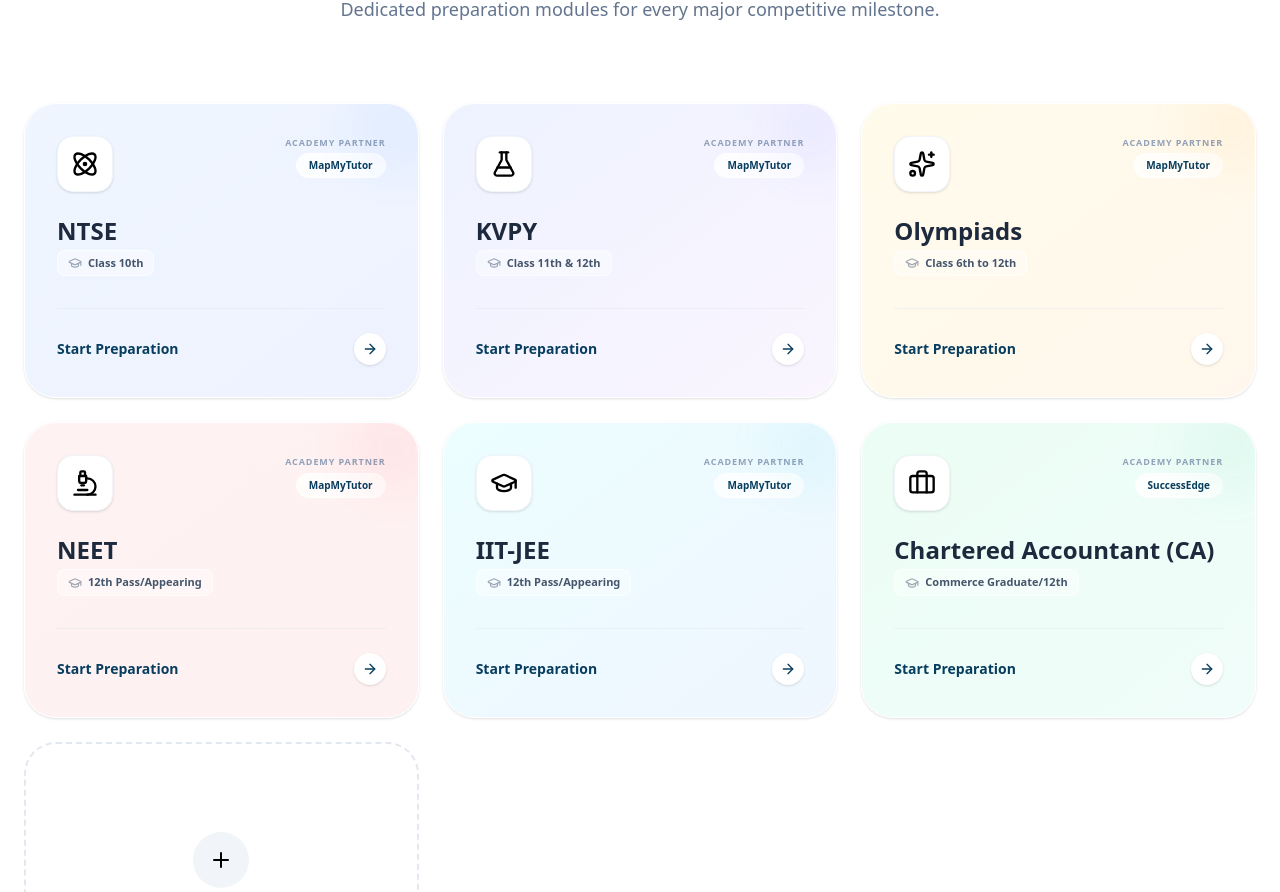
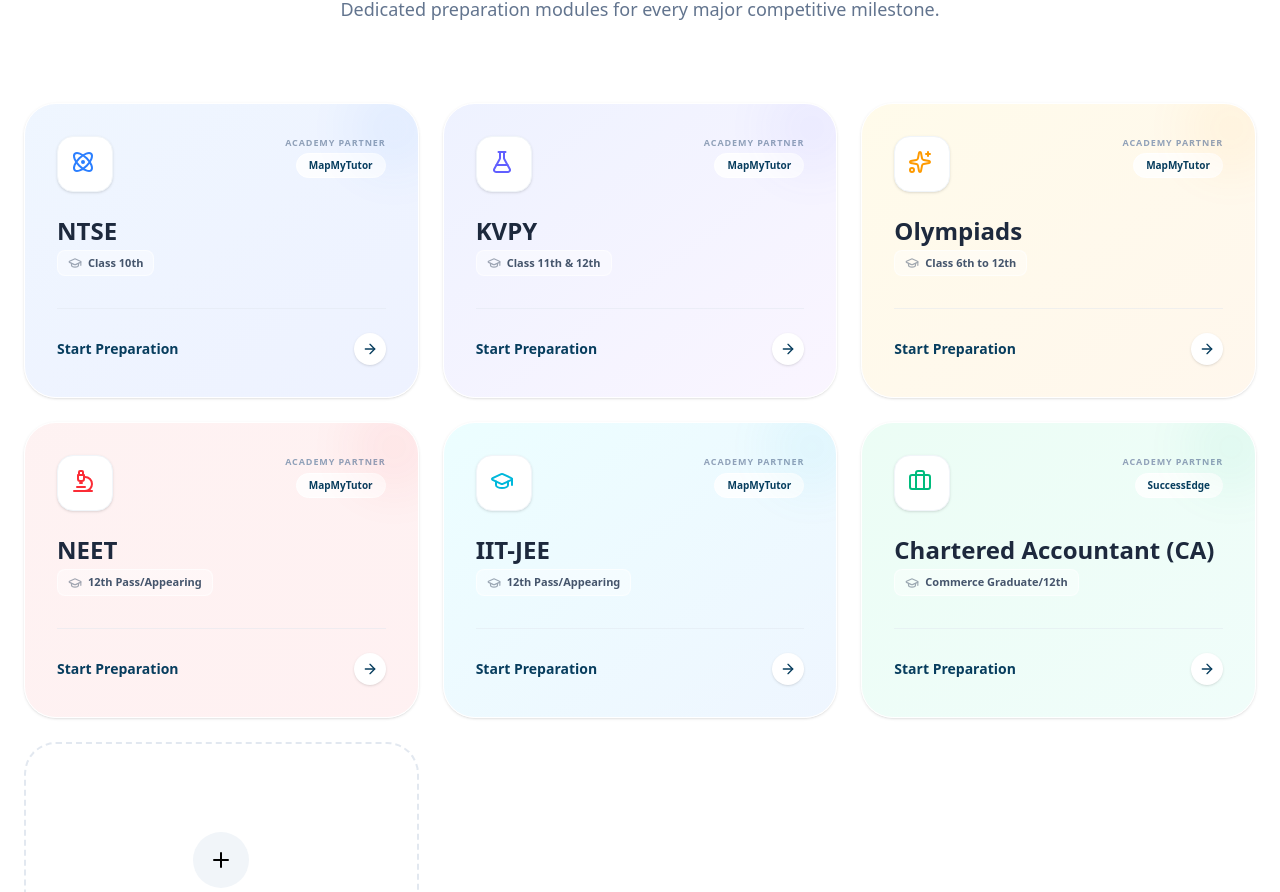
Before and after one commit to VidyaSri-Academy/VidhyaSri-Official-Website-Codebase, a React (Vite) app in the folder Frontend/: page / in a window 1280 px wide. Shown: the part 5416-6308 px from the top of the page. Built offline with nearby package versions, Linux system fonts and the light colour scheme.

Commit message:
Fixed the issues

```diff
--- a/Frontend/src/components/Coursecategories.tsx
+++ b/Frontend/src/components/Coursecategories.tsx
@@ -94,15 +94,17 @@ function ExamHeroCard({ exam, index }: { exam: any; index: number }) {
       animate={{ opacity: 1, y: 0 }}
       exit={{ opacity: 0, scale: 0.95 }}
       transition={{ duration: 0.4, delay: index * 0.03 }}
-      whileHover={{ y: -8, shadow: "0 25px 50px -12px rgba(0, 0, 0, 0.1)" }}
-      className={`relative h-full flex flex-col justify-between p-8 rounded-[2rem] bg-gradient-to-br ${exam.bg} border border-white shadow-sm group overflow-hidden`}
+      whileHover={{ y: -8 }}
+      className={`relative h-full flex flex-col justify-between p-8 rounded-[2rem] bg-gradient-to-br ${exam.bg} border border-white shadow-sm group overflow-hidden hover:shadow-2xl transition-shadow`}
     >
       <div className={`absolute -right-6 -top-6 w-24 h-24 ${exam.accent} opacity-5 rounded-full blur-xl group-hover:opacity-10 transition-opacity`} />
 
       <div>
         <div className="flex justify-between items-start mb-6">
           <div className="w-14 h-14 bg-white rounded-2xl shadow-sm border border-slate-100 flex items-center justify-center group-hover:scale-110 transition-transform">
-            {React.cloneElement(exam.icon as React.ReactElement, { className: "w-7 h-7" })}
+            <div className="w-7 h-7">
+              {exam.icon}
+            </div>
           </div>
           <div className="flex flex-col items-end">
             <span className="text-[9px] font-black text-slate-400 uppercase tracking-widest mb-1">Academy Partner</span>
--- a/Frontend/src/components/Directors.tsx
+++ b/Frontend/src/components/Directors.tsx
@@ -3,9 +3,6 @@ import { motion } from "framer-motion";
 import BiographyPage from "./Biography/Rangapa";
 import BiographyPage2 from "./Biography/PrasadRao";
 import BiographyPage3 from "./Biography/SanjayShukla";
-import BiographyPage4 from "./Biography/Anuradha";
-import BiographyPage5 from "./Biography/Asushtosh";
-import BiographyPage6 from "./Biography/msreddy";
 
 export default function Directors() {
   return (
--- a/Frontend/src/components/Features.tsx
+++ b/Frontend/src/components/Features.tsx
@@ -45,11 +45,6 @@ const values = [
     glow: "from-sky-400 to-blue-500"
   }
 ];
-
-const getRotation = (index: number) => {
-  const rotations = ["-rotate-2", "rotate-1", "-rotate-1", "rotate-2", "-rotate-3", "rotate-3"];
-  return rotations[index % rotations.length];
-};
 
 export default function Values() {
   return (
--- a/Frontend/src/components/Teams.tsx
+++ b/Frontend/src/components/Teams.tsx
@@ -4,10 +4,7 @@ import { Badge } from "@/components/ui/badge";
 import { motion } from "framer-motion";
 import Rangappa from "../assets/Rangappa.jpg";
 import PrasadRao from "../assets/Parsadrao.jpg"
-import Asutosh from "../assets/Asutosh.jpg"
 import Sanjay from "../assets/Sanjay.jpg"
-import Anuradha from "../assets/Anuradha.jpg";
-import msreeddy from "../assets/msreeddy.jpg"
 
 const teamMembers = [
   {
```
